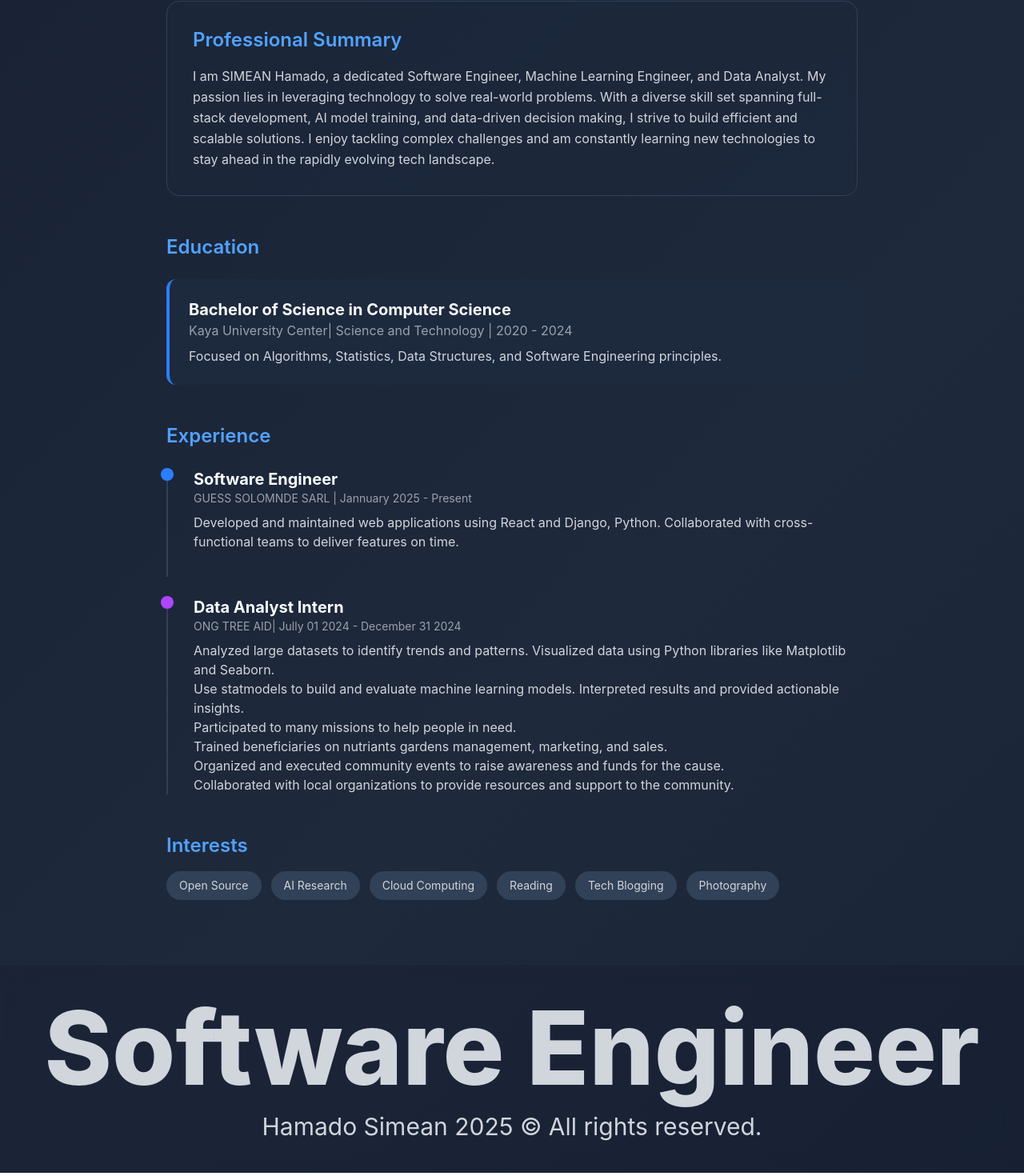
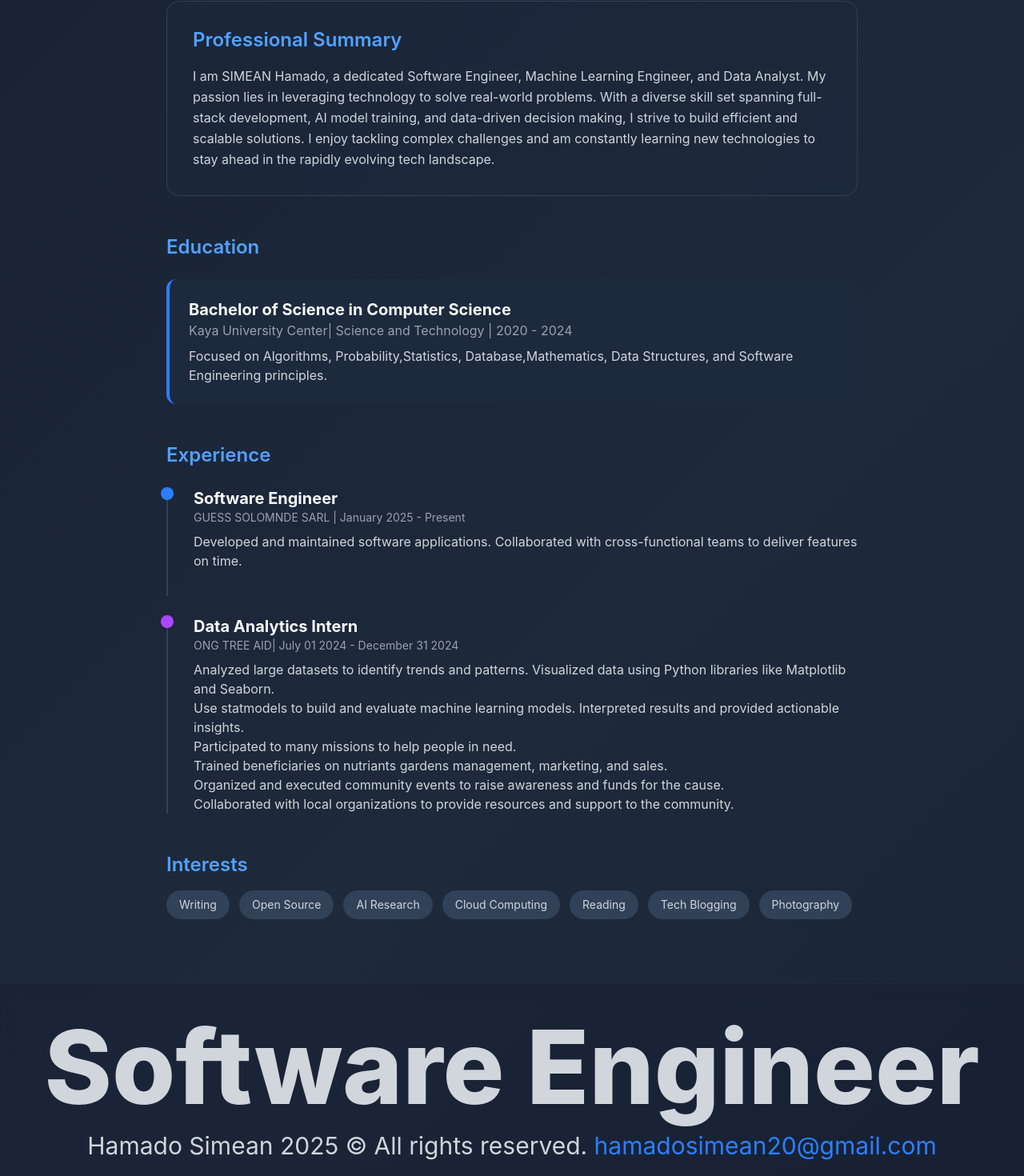
Before and after one commit to hamadosimean/portifolio, a React (Vite) app: page /about in a window 1280 px wide. Shown: the part 816-2286 px from the top of the page at 80% size. Built offline with nearby package versions, Linux system fonts and the light colour scheme.

Commit message:
refactor about me

```diff
--- a/src/components/Footer.jsx
+++ b/src/components/Footer.jsx
@@ -7,7 +7,13 @@ function Footer() {
         Software Engineer
       </p>
       <p className="text-center text-gray-300 text-xl sm:text-2xl md:text-3xl">
-        Hamado Simean {new Date().getFullYear()} &copy; All rights reserved.
+        Hamado Simean {new Date().getFullYear()} &copy; All rights reserved.{" "}
+        <a
+          href="mailto:hamadosimean20@gmail.com"
+          className="text-blue-500 hover:underline"
+        >
+          hamadosimean20@gmail.com
+        </a>
       </p>
     </footer>
   );
--- a/src/pages/about.jsx
+++ b/src/pages/about.jsx
@@ -41,8 +41,9 @@ function About() {
                 Kaya University Center| Science and Technology | 2020 - 2024
               </p>
               <p className="mt-2 text-gray-300">
-                Focused on Algorithms, Statistics, Data Structures, and Software
-                Engineering principles.
+                Focused on Algorithms, Probability,Statistics,
+                Database,Mathematics, Data Structures, and Software Engineering
+                principles.
               </p>
             </div>
             {/* Add more education items if needed */}
@@ -59,19 +60,18 @@ function About() {
               <div className="absolute -left-[9px] top-0 w-4 h-4 bg-blue-500 rounded-full"></div>
               <h3 className="text-xl font-bold">Software Engineer</h3>
               <p className="text-gray-400 text-sm mb-2">
-                GUESS SOLOMNDE SARL | Jannuary 2025 - Present
+                GUESS SOLOMNDE SARL | January 2025 - Present
               </p>
               <p className="text-gray-300">
-                Developed and maintained web applications using React and
-                Django, Python. Collaborated with cross-functional teams to
-                deliver features on time.
+                Developed and maintained software applications. Collaborated
+                with cross-functional teams to deliver features on time.
               </p>
             </div>
             <div className="relative pl-8 border-l-2 border-slate-700 pb-8 last:pb-0">
               <div className="absolute -left-[9px] top-0 w-4 h-4 bg-purple-500 rounded-full"></div>
-              <h3 className="text-xl font-bold">Data Analyst Intern</h3>
+              <h3 className="text-xl font-bold">Data Analytics Intern</h3>
               <p className="text-gray-400 text-sm mb-2">
-                ONG TREE AID| Jully 01 2024 - December 31 2024
+                ONG TREE AID| July 01 2024 - December 31 2024
               </p>
               <p className="text-gray-300">
                 Analyzed large datasets to identify trends and patterns.
@@ -109,6 +109,7 @@ function About() {
           </h2>
           <div className="flex flex-wrap gap-3">
             {[
+              "Writing",
               "Open Source",
               "AI Research",
               "Cloud Computing",
```
